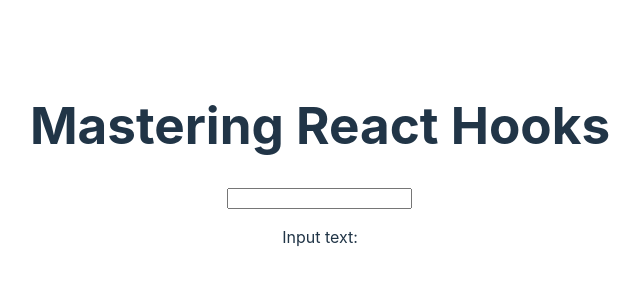
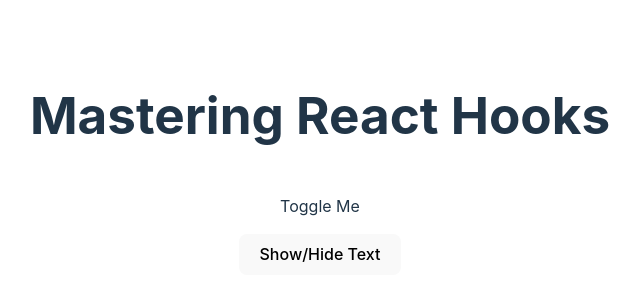
Before and after one commit to shamikaredkar/Mini-Projects, a React (Vite) app: page / in a window 1280 px wide. Shown: the part 236-536 px from the top of the page, without its empty margins (320-960 px from the left). Built offline with nearby package versions, Linux system fonts and the light colour scheme.

Commit message:
Button visibility exercise done

```diff
--- a/src/App.jsx
+++ b/src/App.jsx
@@ -5,14 +5,16 @@ import "./App.css";
 import Counter from "./mini-projects/Counter";
 import Form from "./mini-projects/Form";
 import Toggle from "./mini-projects/Toggle";
+import Visibility from "./mini-projects/Visibility";
 
 function App() {
   return (
     <>
       <h1>Mastering React Hooks</h1>
       {/* <Counter /> */}
-      <Form />
+      {/* <Form /> */}
       {/* <Toggle /> */}
+      <Visibility />
     </>
   );
 }
--- /dev/null
+++ b/src/mini-projects/Visibility.jsx
@@ -0,0 +1,18 @@
+import React, { useState } from "react";
+
+export default function Visibility() {
+  const [text, showText] = useState(true);
+
+  return (
+    <div>
+      {text ? <p>Toggle Me</p> : <p></p>}
+      <button
+        onClick={() => {
+          showText(!text);
+        }}
+      >
+        Show/Hide Text
+      </button>
+    </div>
+  );
+}
```
